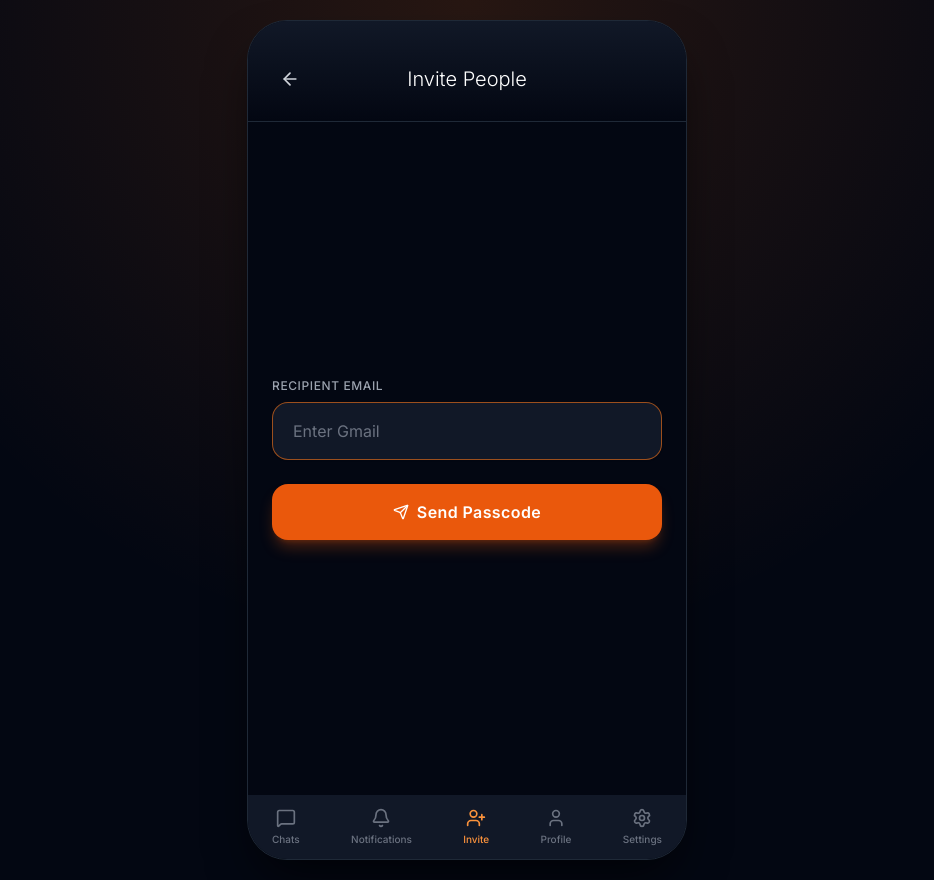
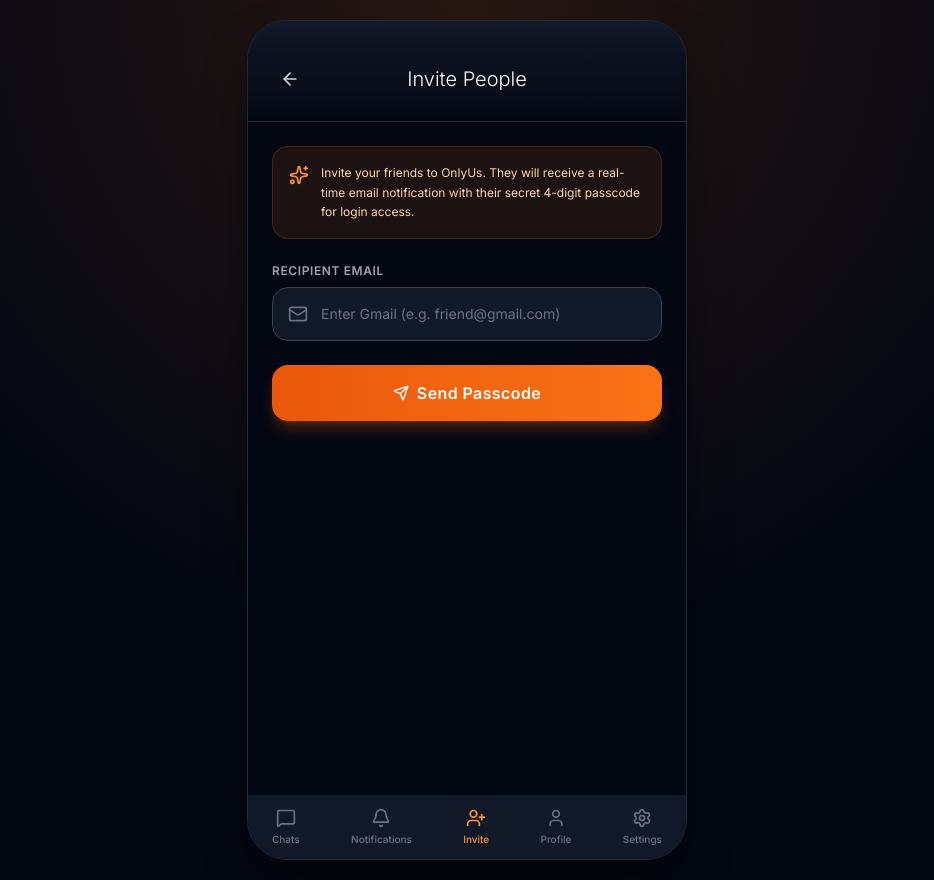
Before and after one commit to parthongit89/Only_us-PRIVATE-MESSAGER-, a Flask app: page /invite in a window 1280 px wide. Shown: the whole page, without its empty margins (173-1107 px from the left). Run offline with Flask 3, Linux system fonts and the light colour scheme; a user stored in the database is signed in; some libraries are stand-ins or nearby versions.

Commit message:
Refine Invite Friend form layout positioning and add professional input icon & hero info badge

```diff
--- a/templates/user_invite.html
+++ b/templates/user_invite.html
@@ -7,31 +7,41 @@
 
   <!-- Header matching Notifications theme -->
   <div class="bg-gradient-to-b from-gray-900 to-gray-950 px-6 pt-10 pb-6 flex items-center justify-between border-b border-gray-800">
-    <a href="{{ url_for('chat.home') }}" class="p-2 hover:bg-gray-800 rounded-full text-gray-300">
+    <a href="{{ url_for('chat.home') }}" class="p-2 hover:bg-gray-800 rounded-full text-gray-300 transition">
       <i data-lucide="arrow-left" class="w-5 h-5"></i>
     </a>
     <h2 class="text-xl font-light text-white">Invite People</h2>
     <div class="w-9"></div>
   </div>
 
-  <!-- Main Content Area -->
-  <div class="flex-1 px-6 py-8 flex flex-col justify-center animate-fade-in">
+  <!-- Main Content Area (Moved Up for Professional App Layout) -->
+  <div class="flex-1 px-6 pt-6 pb-4 flex flex-col justify-start overflow-y-auto animate-fade-in">
+
+    <!-- Info Hero Badge -->
+    <div class="mb-6 p-4 rounded-2xl bg-orange-500/10 border border-orange-500/20 text-orange-200 text-xs flex items-start gap-3">
+      <i data-lucide="sparkles" class="w-5 h-5 text-orange-400 shrink-0 mt-0.5"></i>
+      <p class="leading-relaxed">Invite your friends to OnlyUs. They will receive a real-time email notification with their secret 4-digit passcode for login access.</p>
+    </div>
+
     <form action="{{ url_for('user.invite') }}" method="POST" class="space-y-6">
       <div>
-        <label for="email" class="block text-xs font-medium text-gray-400 uppercase tracking-wider mb-2">Recipient Email</label>
+        <label for="email" class="block text-xs font-semibold text-gray-400 uppercase tracking-wider mb-2">Recipient Email</label>
+        <div class="relative">
+          <i data-lucide="mail" class="w-5 h-5 text-gray-500 absolute left-4 top-1/2 -translate-y-1/2"></i>
           <input
             type="email"
             id="email"
             name="email"
-          placeholder="Enter Gmail"
+            placeholder="Enter Gmail (e.g. friend@gmail.com)"
             required
-          class="w-full bg-gray-900 border border-orange-500/60 focus:border-orange-500 text-white placeholder-gray-500 rounded-2xl px-5 py-4 text-base outline-none transition shadow-sm"
+            class="w-full bg-gray-900 border border-gray-700 focus:border-orange-500 text-white placeholder-gray-500 rounded-2xl pl-12 pr-5 py-4 text-sm outline-none transition shadow-sm focus:ring-2 focus:ring-orange-500/20"
           />
+        </div>
       </div>
 
       <button
         type="submit"
-        class="w-full bg-[#ea580c] hover:bg-orange-500 text-white font-semibold py-4 rounded-2xl shadow-lg shadow-orange-600/30 active:scale-[0.98] transition duration-200 text-base tracking-wide flex items-center justify-center gap-2"
+        class="w-full bg-gradient-to-r from-orange-600 to-orange-500 hover:from-orange-500 hover:to-orange-400 text-white font-semibold py-4 rounded-2xl shadow-lg shadow-orange-600/30 active:scale-[0.98] transition duration-200 text-base tracking-wide flex items-center justify-center gap-2"
       >
         <i data-lucide="send" class="w-4 h-4"></i> Send Passcode
       </button>
```
Lines whose indentation alone changed are shown as unchanged.
